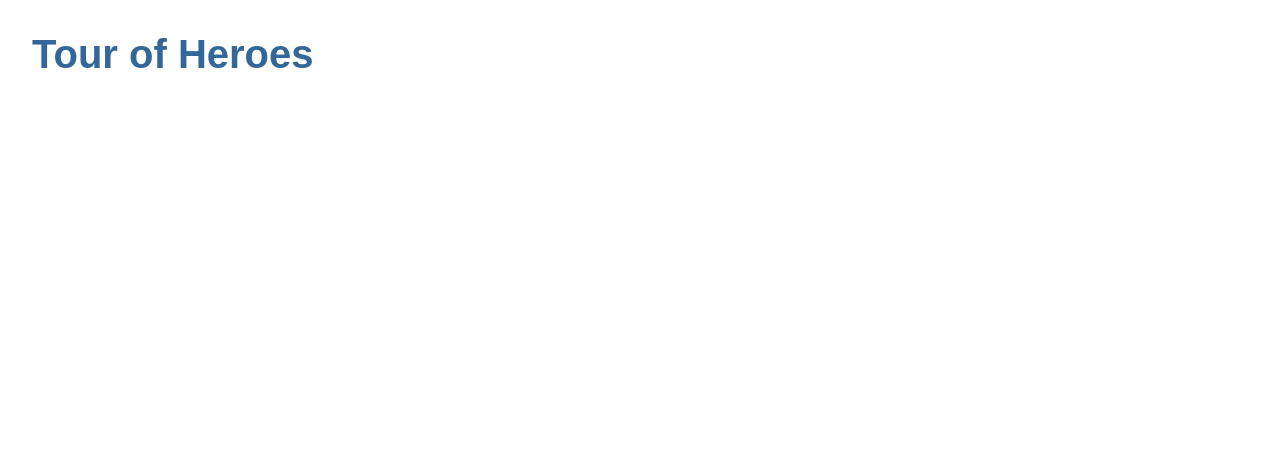
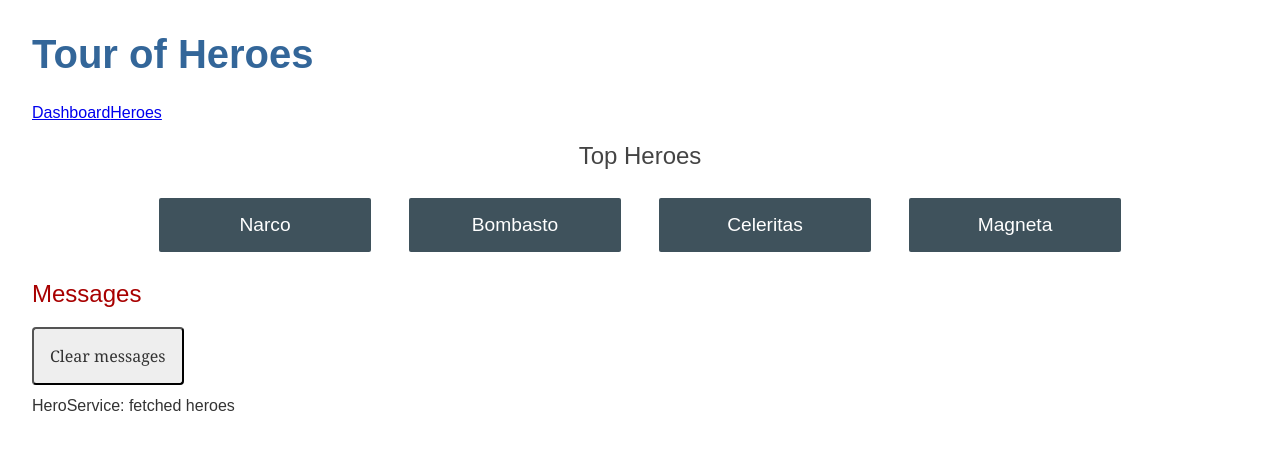
Before and after one commit to GoGiants1/angular-tour-of-heros, an Angular app: page /dashboard in a window 1280 px wide. Before the commit this address led to /. Shown: the top 450 px of the page. Built offline with nearby package versions, Linux system fonts and the light colour scheme.

Commit message:
대시보드 화면 추가

```diff
--- a/src/app/app-routing.module.ts
+++ b/src/app/app-routing.module.ts
@@ -5,8 +5,13 @@
 import { NgModule } from '@angular/core';
 import { RouterModule, Routes } from '@angular/router';
 import { HeroesComponent } from './heroes/heroes.component';
+import { DashboardComponent } from './dashboard/dashboard.component';
 
-const routes: Routes = [{ path: 'heroes', component: HeroesComponent }];
+const routes: Routes = [
+  { path: '', redirectTo: '/dashboard', pathMatch: 'full' },
+  { path: 'heroes', component: HeroesComponent },
+  { path: 'dashboard', component: DashboardComponent },
+];
 
 @NgModule({
   imports: [RouterModule.forRoot(routes)],
--- a/src/app/app.component.html
+++ b/src/app/app.component.html
@@ -1,3 +1,7 @@
 <h1>{{ title }}</h1>
+<nav>
+  <a routerLink="/dashboard">Dashboard</a>
+  <a routerLink="/heroes">Heroes</a>
+</nav>
 <router-outlet></router-outlet>
 <app-messages></app-messages>
--- a/src/app/app.module.ts
+++ b/src/app/app.module.ts
@@ -6,9 +6,10 @@
 import { HeroDetailComponent } from './hero-detail/hero-detail.component';
 import { MessagesComponent } from './messages/messages.component';
 import { AppRoutingModule } from './app-routing.module';
+import { DashboardComponent } from './dashboard/dashboard.component';
 
 @NgModule({
-  declarations: [AppComponent, HeroesComponent, HeroDetailComponent, MessagesComponent],
+  declarations: [AppComponent, HeroesComponent, HeroDetailComponent, MessagesComponent, DashboardComponent],
   imports: [BrowserModule, FormsModule, AppRoutingModule],
   providers: [],
   bootstrap: [AppComponent],
--- /dev/null
+++ b/src/app/dashboard/dashboard.component.css
@@ -0,0 +1,53 @@
+/* DashboardComponent에 적용되는 CSS styles */
+
+h2 {
+  text-align: center;
+}
+
+.heroes-menu {
+  padding: 0;
+  margin: auto;
+  max-width: 1000px;
+
+  /* flexbox */
+  display: flex;
+  flex-direction: row;
+  flex-wrap: wrap;
+  justify-content: space-around;
+  align-content: flex-start;
+  align-items: flex-start;
+}
+
+a {
+  background-color: #3f525c;
+  border-radius: 2px;
+  padding: 1rem;
+  font-size: 1.2rem;
+  text-decoration: none;
+  display: inline-block;
+  color: #fff;
+  text-align: center;
+  width: 100%;
+  min-width: 70px;
+  margin: 0.5rem auto;
+  box-sizing: border-box;
+
+  /* flexbox */
+  order: 0;
+  flex: 0 1 auto;
+  align-self: auto;
+}
+
+@media (min-width: 600px) {
+  a {
+    width: 18%;
+    box-sizing: content-box;
+  }
+}
+
+a:hover {
+  background-color: #000;
+
+  transform: scale3d(1.05, 1.1, 1.05);
+  transition: all 0.5s;
+}
--- /dev/null
+++ b/src/app/dashboard/dashboard.component.html
@@ -0,0 +1,6 @@
+<h2>Top Heroes</h2>
+<div class="heroes-menu">
+  <a *ngFor="let hero of heroes">
+    {{ hero.name }}
+  </a>
+</div>
--- /dev/null
+++ b/src/app/dashboard/dashboard.component.ts
@@ -0,0 +1,22 @@
+import { Component, OnInit } from '@angular/core';
+import { Hero } from '../hero';
+import { HeroService } from '../hero.service';
+
+@Component({
+  selector: 'app-dashboard',
+  templateUrl: './dashboard.component.html',
+  styleUrls: ['./dashboard.component.css'],
+})
+export class DashboardComponent implements OnInit {
+  heroes: Hero[] = [];
+
+  constructor(private heroService: HeroService) {}
+
+  ngOnInit() {
+    this.getHeroes();
+  }
+
+  getHeroes(): void {
+    this.heroService.getHeroes().subscribe((heroes) => (this.heroes = heroes.slice(1, 5)));
+  }
+}
```
Also changed, not shown: 1 other file (tests, documents, lock files or other folders).
